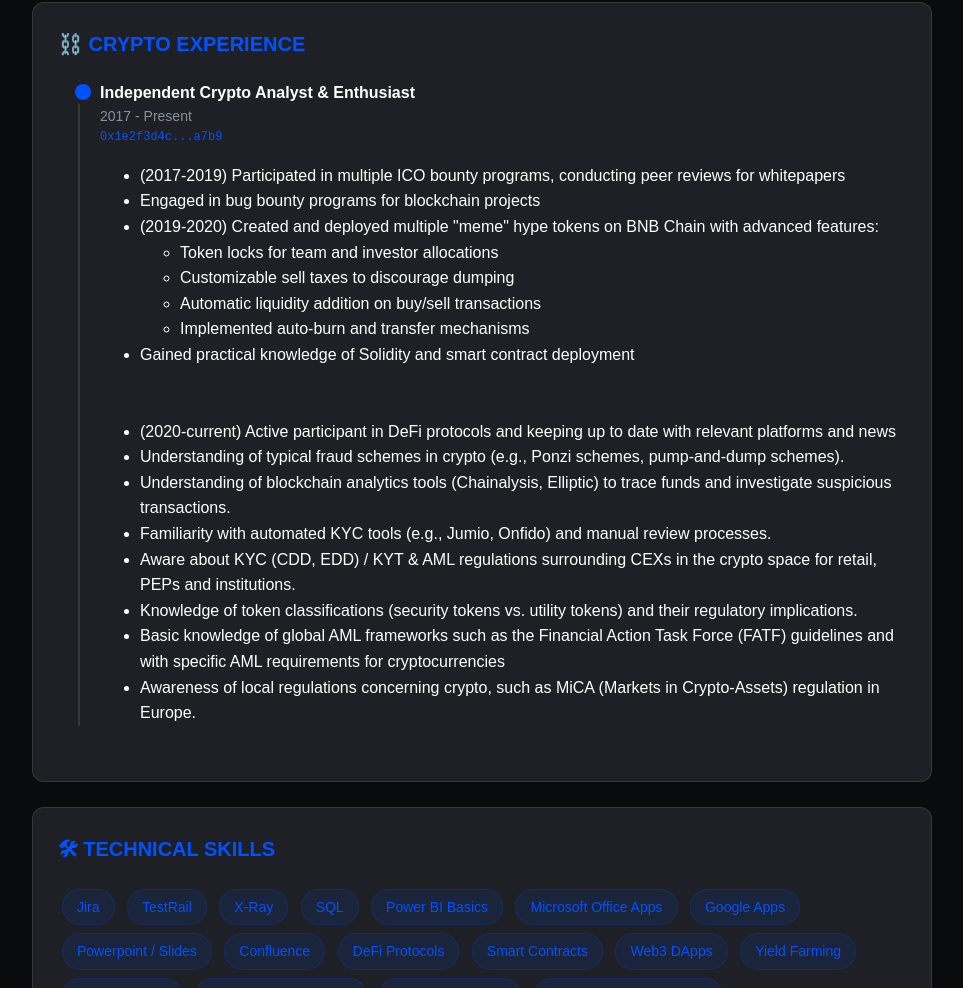
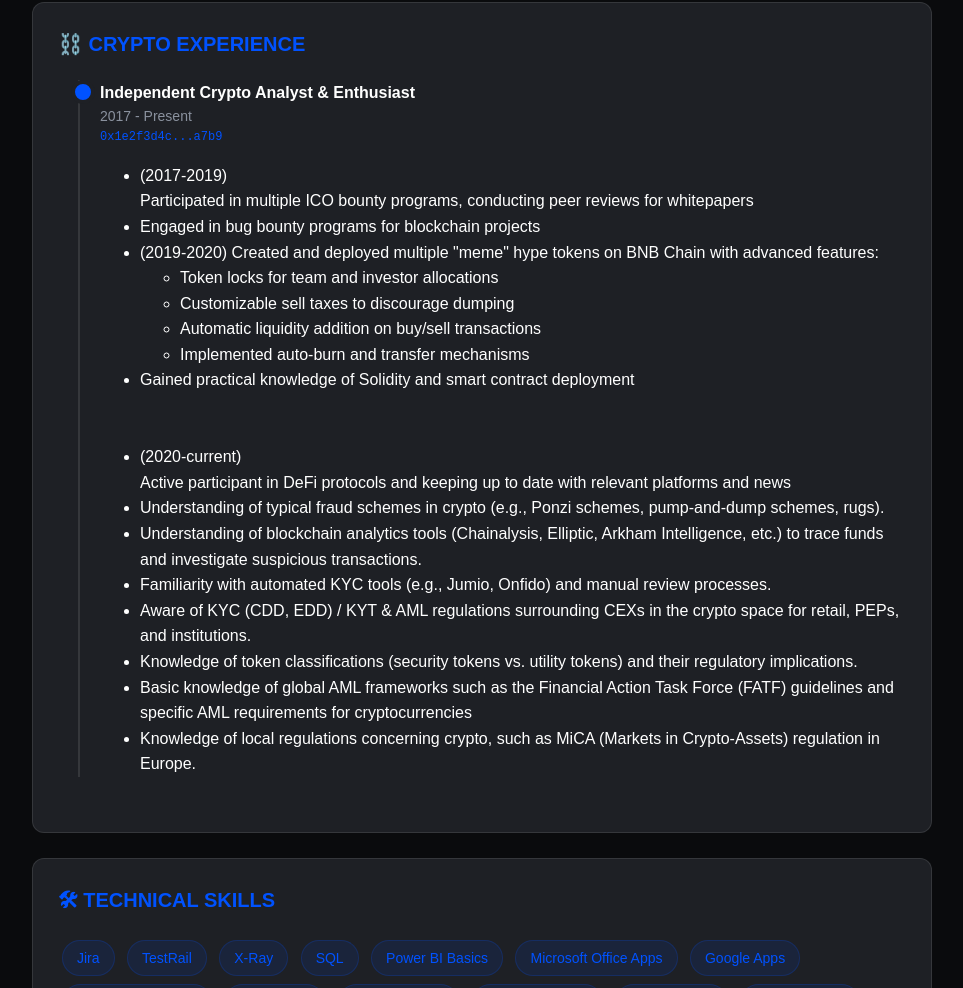
Before and after one commit to robinscherbatskyy/cv, a plain HTML site: page index.html in a window 1280 px wide. Shown: the part 2427-3415 px from the top of the page, without its empty margins (158-1121 px from the left). Drawn offline with Linux system fonts and the light colour scheme; a web font is replaced by a local one.

Commit message:
Update index.html

```diff
--- a/index.html
+++ b/index.html
@@ -374,7 +374,7 @@
 
   <div class="section">
     <div class="section-title">💫 PROFILE</div>
-    <p>Since 2017, I've been deeply involved in the cryptocurrency space, where an initial curiosity quickly evolved into a passion for decentralization and blockchain technology. As an early DeFi adopter, I've gained hands-on experience across a range of protocols, including smart contracts, decentralized applications (DApps), and yield farming strategies and have been an active participant ever since and like to stay updated in the space. <br><br> In my current role, I have extensive experience in console title certification and compliance processes, particularly with Sony's PlayStation TRC guidelines & lead the QA process for ensuring adherence to complex regulatory frameworks, developing and executing compliance strategies, and identifying potential risks within certification workflows. My ability to navigate intricate compliance issues, combined with a deep understanding of both blockchain technology and financial systems, positions me as a versatile professional capable of ensuring high-quality standards in a fast-paced and evolving industry.</p>
+    <p>Since 2017, I've been deeply involved in the cryptocurrency space, where my initial curiosity quickly evolved into a passion for decentralization and blockchain technology. As an early DeFi adopter, I've gained hands-on experience across a range of protocols, including smart contracts, decentralized applications (DApps), and yield farming strategies and I have been an active participant and like to stay updated in the space ever since. <br><br> In my current role, I have extensive experience in console title certification and compliance processes, particularly with Sony's PlayStation TRC guidelines & lead the QA process for ensuring adherence to complex regulatory frameworks, developing and executing compliance strategies, and identifying potential risks within certification workflows. My ability to navigate intricate compliance issues, combined with a deep understanding of both blockchain technology and financial systems, positions me as a versatile professional capable of ensuring high-quality standards in a fast-paced and evolving industry.</p>
   </div>
 
   <div class="section">
@@ -391,7 +391,7 @@
           <li>Reduced compliance violations by <span class="price-change">20% avg. </span>through systematic review processes</li>
 		  <li>Facilitate communication between Release Managers and DevNet/CertOps teams for compliance inquiries</li>
 		  <li>Manage public Open/Close beta setups on first-party platforms</li>
-		  <li>Create and maintain dashboards with relevant metrics and information for internal team's use for the projects</li>
+		  <li>Create and maintain dashboards with relevant metrics and information for the internal team's use for the projects</li>
 		  <li>Create and maintain detailed compliance documentation and reports to provide actionable insights</li>
 		  <li>Provide comprehensive training to FQC members on compliance policies</li>
         </ul>
@@ -439,7 +439,7 @@
         <div class="transaction-date">2017 - Present</div>
         <div class="transaction-hash">0x1e2f3d4c...a7b9</div>
         <ul class="bullet-list">
-          <li>(2017-2019) Participated in multiple ICO bounty programs, conducting peer reviews for whitepapers </li>
+          <li>(2017-2019) <br>Participated in multiple ICO bounty programs, conducting peer reviews for whitepapers </li>
           <li>Engaged in bug bounty programs for blockchain projects</li>
           <li>(2019-2020) Created and deployed multiple "meme" hype tokens on BNB Chain with advanced features:</li>
           <ul class="bullet-list">
@@ -449,14 +449,14 @@
             <li>Implemented auto-burn and transfer mechanisms</li>
           </ul>
           <li>Gained practical knowledge of Solidity and smart contract deployment</li>
-          <br><br><li>(2020-current) Active participant in DeFi protocols and keeping up to date with relevant platforms and news</li>
-          <li>Understanding of typical fraud schemes in crypto (e.g., Ponzi schemes, pump-and-dump schemes).</li>
-<li>Understanding of blockchain analytics tools (Chainalysis, Elliptic) to trace funds and investigate suspicious transactions.</li>
+          <br><br><li>(2020-current)<br> Active participant in DeFi protocols and keeping up to date with relevant platforms and news</li>
+          <li>Understanding of typical fraud schemes in crypto (e.g., Ponzi schemes, pump-and-dump schemes, rugs).</li>
+<li>Understanding of blockchain analytics tools (Chainalysis, Elliptic, Arkham Intelligence, etc.) to trace funds and investigate suspicious transactions.</li>
 		 <li> Familiarity with automated KYC tools (e.g., Jumio, Onfido) and manual review processes.</li>
-		 <li>Aware about KYC (CDD, EDD) / KYT & AML regulations  surrounding CEXs in the crypto space for retail, PEPs and institutions.</li>
+		 <li>Aware of KYC (CDD, EDD) / KYT & AML regulations  surrounding CEXs in the crypto space for retail, PEPs, and institutions.</li>
 		  <li>Knowledge of token classifications (security tokens vs. utility tokens) and their regulatory implications.</li>
-		  <li>Basic knowledge of global AML frameworks such as the Financial Action Task Force (FATF) guidelines and with specific AML requirements for cryptocurrencies </li>
-		  <li>Awareness of local regulations concerning crypto, such as MiCA (Markets in Crypto-Assets) regulation in Europe.</li>
+		  <li>Basic knowledge of global AML frameworks such as the Financial Action Task Force (FATF) guidelines and specific AML requirements for cryptocurrencies </li>
+		  <li>Knowledge of local regulations concerning crypto, such as MiCA (Markets in Crypto-Assets) regulation in Europe.</li>
           </ul>
         </ul>
       </div>
@@ -478,9 +478,8 @@
       <span class="skill-tag">DeFi Protocols</span>
       <span class="skill-tag">Smart Contracts</span>
       <span class="skill-tag">Web3 DApps</span>
-      <span class="skill-tag">Yield Farming</span>
       <span class="skill-tag">Solidity Basics</span>
-	  <span class="skill-tag">Transaction Monitoring</span>
+      <span class="skill-tag">Transaction Monitoring</span>
       <span class="skill-tag">On-chain Analysis</span>
 	  <span class="skill-tag">Generative AI Power user</span>
     </div>
@@ -506,7 +505,7 @@
     <div class="role-title">B.Sc in Animation</div>
     <div style="color: var(--text-secondary)">Dr. D.Y. Patil ACS College | 2019-2021</div>
     <div class="price-change">First Class with Distinction: 80 percentile</div>
-    <p>Specialized coursework: Emerging technologies, Game Design & Production, Digital Editing, New Media</p>
+    <p>Specialized coursework: Python, Emerging technologies, Game Design & Production, Digital Editing, New Media</p>
 	</div>
 </body>
 </html>
```
